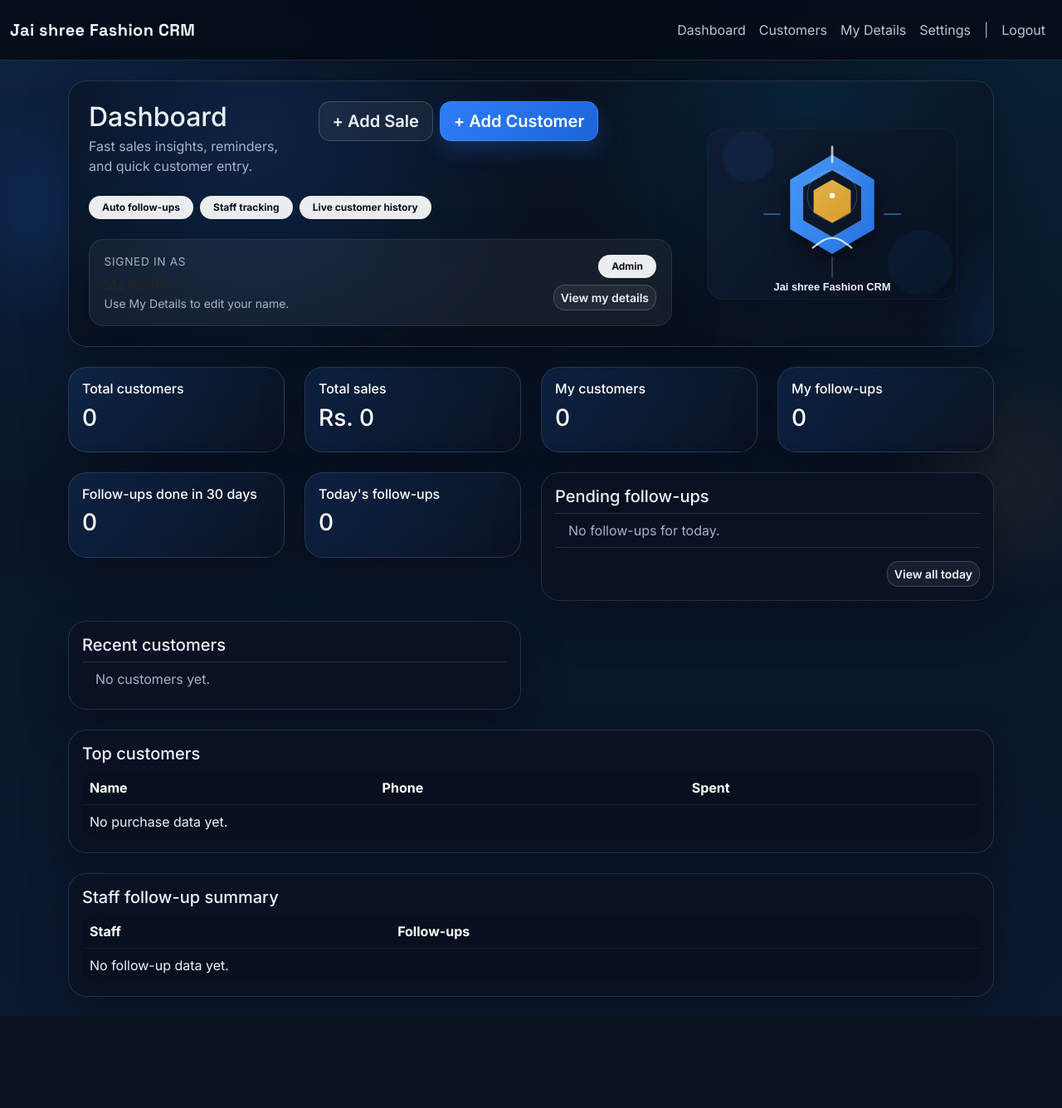
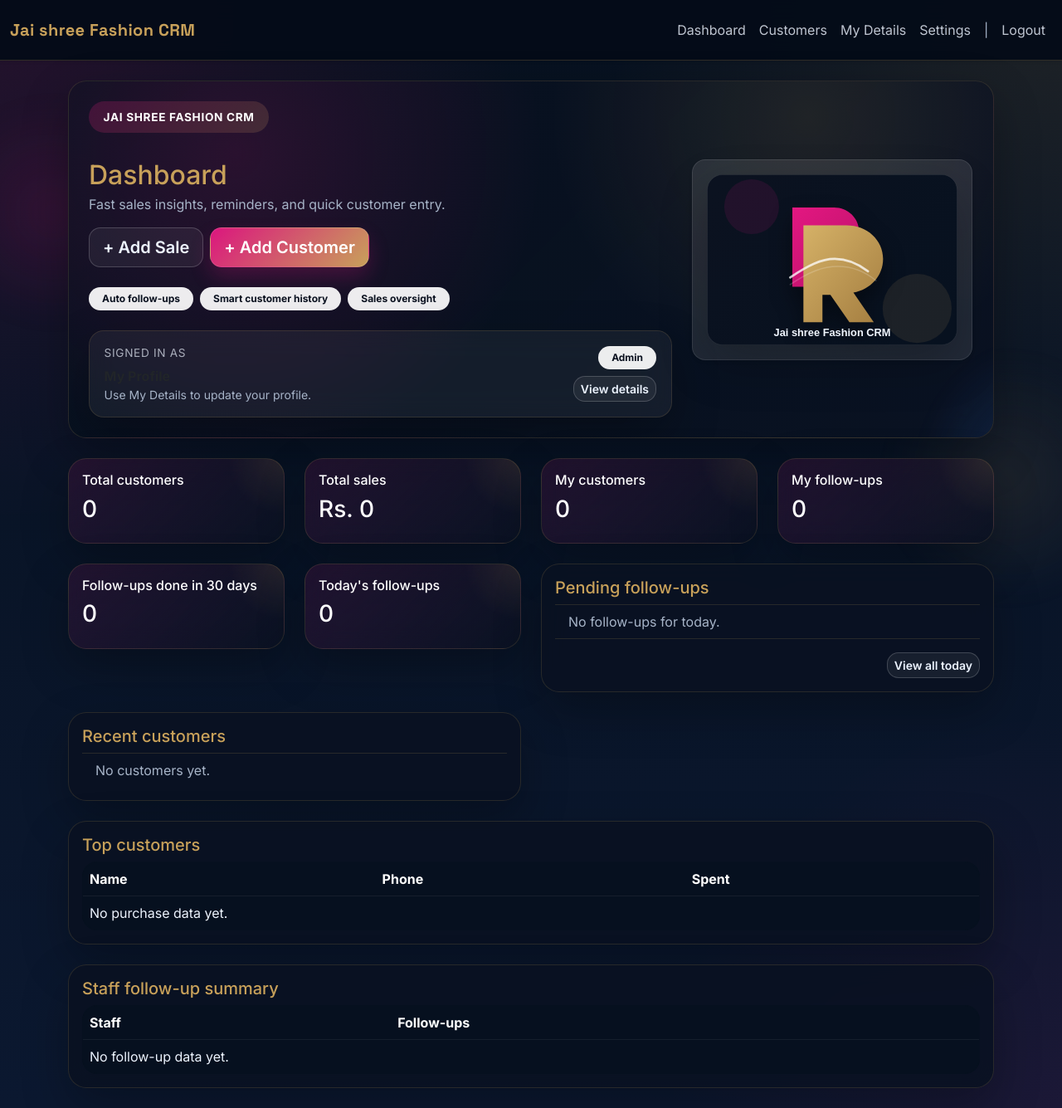
Before and after one commit to Akash1311A/25caratcrm, a Django app: page / in a window 1280 px wide. Shown: the whole page at 83% size. Before the commit the page ends 1225 px from the top, so only its background shows below. Run offline with Django 4.2, Linux system fonts and the light colour scheme; a user stored in the database is signed in; data comes from the database, SQL or seed files in the repository; data that the repository does not hold is empty.

Commit message:
Refresh branding and restore static serving

```diff
--- /dev/null
+++ b/crm/static/crm/css/brand-overrides.css
@@ -0,0 +1,104 @@
+:root {
+  --brand-pink: #db167e;
+  --brand-pink-strong: #b81268;
+  --brand-gold: #c8a15a;
+  --brand-gold-strong: #a68042;
+}
+
+body {
+  background:
+    radial-gradient(circle at top left, rgba(219, 22, 126, 0.14), transparent 34%),
+    radial-gradient(circle at top right, rgba(200, 161, 90, 0.12), transparent 30%),
+    radial-gradient(circle at bottom right, rgba(219, 22, 126, 0.08), transparent 26%),
+    linear-gradient(180deg, #07111f 0%, #0b1830 100%);
+}
+
+.navbar {
+  background: rgba(5, 12, 24, 0.96) !important;
+  border-bottom: 1px solid rgba(200, 161, 90, 0.22);
+}
+
+.navbar-brand {
+  font-family: "Space Grotesk", "Inter", sans-serif;
+  letter-spacing: 0.02em;
+}
+
+.text-gold {
+  color: var(--brand-gold) !important;
+}
+
+.btn-gold,
+.btn-success,
+.btn-danger {
+  background: linear-gradient(135deg, var(--brand-pink), var(--brand-gold)) !important;
+  border-color: rgba(255, 255, 255, 0.12) !important;
+  box-shadow: 0 12px 24px rgba(219, 22, 126, 0.22);
+}
+
+.btn-gold:hover,
+.btn-success:hover,
+.btn-danger:hover {
+  background: linear-gradient(135deg, var(--brand-pink-strong), var(--brand-gold-strong)) !important;
+}
+
+.card,
+.mini-card,
+.modal-content,
+.thank-you-card {
+  border-color: rgba(200, 161, 90, 0.16) !important;
+  box-shadow: 0 22px 55px rgba(0, 0, 0, 0.28);
+}
+
+.crm-surface-glow {
+  background:
+    radial-gradient(circle at 18% 20%, rgba(219, 22, 126, 0.16), transparent 38%),
+    radial-gradient(circle at 80% 10%, rgba(200, 161, 90, 0.12), transparent 32%),
+    linear-gradient(135deg, rgba(7, 17, 31, 0.98), rgba(10, 18, 34, 0.92));
+}
+
+.crm-dashboard-badge,
+.thank-you-badge {
+  background: linear-gradient(135deg, rgba(219, 22, 126, 0.22), rgba(200, 161, 90, 0.18)) !important;
+  color: #fff !important;
+}
+
+.crm-bg-orb-one {
+  background: radial-gradient(circle, rgba(219, 22, 126, 0.24), transparent 68%);
+}
+
+.crm-bg-orb-two {
+  background: radial-gradient(circle, rgba(200, 161, 90, 0.2), transparent 68%);
+}
+
+.crm-hero-art {
+  filter: drop-shadow(0 22px 28px rgba(0, 0, 0, 0.24));
+}
+
+.stat-card {
+  background:
+    radial-gradient(circle at top right, rgba(200, 161, 90, 0.12), transparent 24%),
+    linear-gradient(135deg, rgba(219, 22, 126, 0.12), rgba(10, 18, 34, 0.92));
+}
+
+.table thead th {
+  background: rgba(13, 22, 42, 0.96) !important;
+}
+
+.table tbody tr:hover {
+  background: rgba(219, 22, 126, 0.08) !important;
+}
+
+.form-control:focus,
+.form-select:focus {
+  border-color: var(--brand-pink) !important;
+  box-shadow: 0 0 0 0.22rem rgba(219, 22, 126, 0.18) !important;
+}
+
+.alert-primary,
+.alert-success,
+.alert-danger,
+.alert-warning,
+.alert-info {
+  background: rgba(219, 22, 126, 0.12) !important;
+  border-color: rgba(219, 22, 126, 0.28) !important;
+}
--- a/crm/templates/crm/base.html
+++ b/crm/templates/crm/base.html
@@ -10,6 +10,7 @@
   <link href="https://fonts.googleapis.com/css2?family=Inter:wght@400;500;600;700;800&family=Space+Grotesk:wght@500;700&display=swap" rel="stylesheet">
   <link href="https://cdn.jsdelivr.net/npm/bootstrap@5.3.2/dist/css/bootstrap.min.css" rel="stylesheet" integrity="" crossorigin="anonymous">
   <link rel="stylesheet" href="{% static 'crm/css/style.css' %}" />
+  <link rel="stylesheet" href="{% static 'crm/css/brand-overrides.css' %}" />
 </head>
 <body>
 <nav class="navbar navbar-expand-lg navbar-dark bg-dark py-3 shadow-sm">
--- a/crm/templates/crm/dashboard.html
+++ b/crm/templates/crm/dashboard.html
@@ -6,7 +6,8 @@
     <div class="card p-4 crm-hero-grid crm-surface-glow">
       <div class="row align-items-center g-4">
         <div class="col-lg-8">
-          <div class="d-flex flex-column flex-md-row justify-content-between align-items-start gap-3">
+          <div class="d-flex flex-column gap-3">
+            <div class="crm-dashboard-badge align-self-start">Jai shree Fashion CRM</div>
             <div>
               <h2 class="mb-1 text-gold">Dashboard</h2>
               <p class="text-muted mb-0">
@@ -16,30 +17,32 @@
                 {% endif %}
               </p>
             </div>
-            <div class="d-grid d-md-flex gap-2 flex-wrap w-100 w-md-auto">
-              <a href="{% url 'crm:sell_create' %}" class="btn btn-outline-light btn-lg flex-grow-1 flex-md-grow-0">+ Add Sale</a>
-              <button class="btn btn-gold btn-lg flex-grow-1 flex-md-grow-0" onclick="openModal('quickAddModal')">+ Add Customer</button>
+            <div class="d-flex flex-wrap gap-2">
+              <a href="{% url 'crm:sell_create' %}" class="btn btn-outline-light btn-lg">+ Add Sale</a>
+              <button class="btn btn-gold btn-lg" onclick="openModal('quickAddModal')">+ Add Customer</button>
             </div>
           </div>
           <div class="mt-4 d-flex flex-wrap gap-2">
             <span class="badge bg-white text-dark px-3 py-2">Auto follow-ups</span>
-            <span class="badge bg-white text-dark px-3 py-2">Staff tracking</span>
-            <span class="badge bg-white text-dark px-3 py-2">Live customer history</span>
+            <span class="badge bg-white text-dark px-3 py-2">Smart customer history</span>
+            <span class="badge bg-white text-dark px-3 py-2">Sales oversight</span>
           </div>
           <div class="mini-card mt-4 d-flex flex-wrap align-items-center justify-content-between gap-3">
             <div>
               <span class="label">Signed in as</span>
               <strong>{{ user.first_name|default:"My Profile" }}</strong>
-              <div class="text-muted small">Use My Details to edit your name.</div>
+              <div class="text-muted small">Use My Details to update your profile.</div>
             </div>
             <div class="text-md-end">
               <span class="badge bg-white text-dark px-3 py-2 mb-2">{% if user.is_superuser %}Admin{% else %}Staff{% endif %}</span>
-              <div><a href="{% url 'crm:profile' %}" class="btn btn-sm btn-outline-light">View my details</a></div>
+              <div><a href="{% url 'crm:profile' %}" class="btn btn-sm btn-outline-light">View details</a></div>
             </div>
           </div>
         </div>
         <div class="col-lg-4 text-center d-flex justify-content-center">
-          <img src="{% static 'crm/img/brand-hero.svg' %}" alt="Jai shree Fashion CRM illustration" class="crm-hero-art img-fluid">
+          <div class="p-2 rounded-4 bg-white bg-opacity-10 border border-white border-opacity-10 shadow-sm">
+            <img src="{% static 'crm/img/brand-hero.svg' %}" alt="Jai shree Fashion CRM logo illustration" class="crm-hero-art img-fluid">
+          </div>
         </div>
       </div>
     </div>
--- a/jaishreefashioncrm/wsgi.py
+++ b/jaishreefashioncrm/wsgi.py
@@ -1,7 +1,13 @@
 import os
 
+import django
+from django.core.management import call_command
 from django.core.wsgi import get_wsgi_application
 
 os.environ.setdefault("DJANGO_SETTINGS_MODULE", "jaishreefashioncrm.settings")
 
+if os.environ.get("RUN_STARTUP_TASKS", "true").lower() in {"1", "true", "yes", "on"}:
+    django.setup()
+    call_command("collectstatic", interactive=False, verbosity=0, clear=False)
+
 application = get_wsgi_application()
```
Also changed, not shown: crm/static/crm/css/admin-brand-overrides.css (added, +41 -0 lines), crm/templates/admin/base_site.html (added, +17 -0 lines), crm/templates/admin/index.html (added, +105 -0 lines), crm/templates/crm/login.html (+7 -4 lines), crm/static/crm/img/brand-hero.svg.
